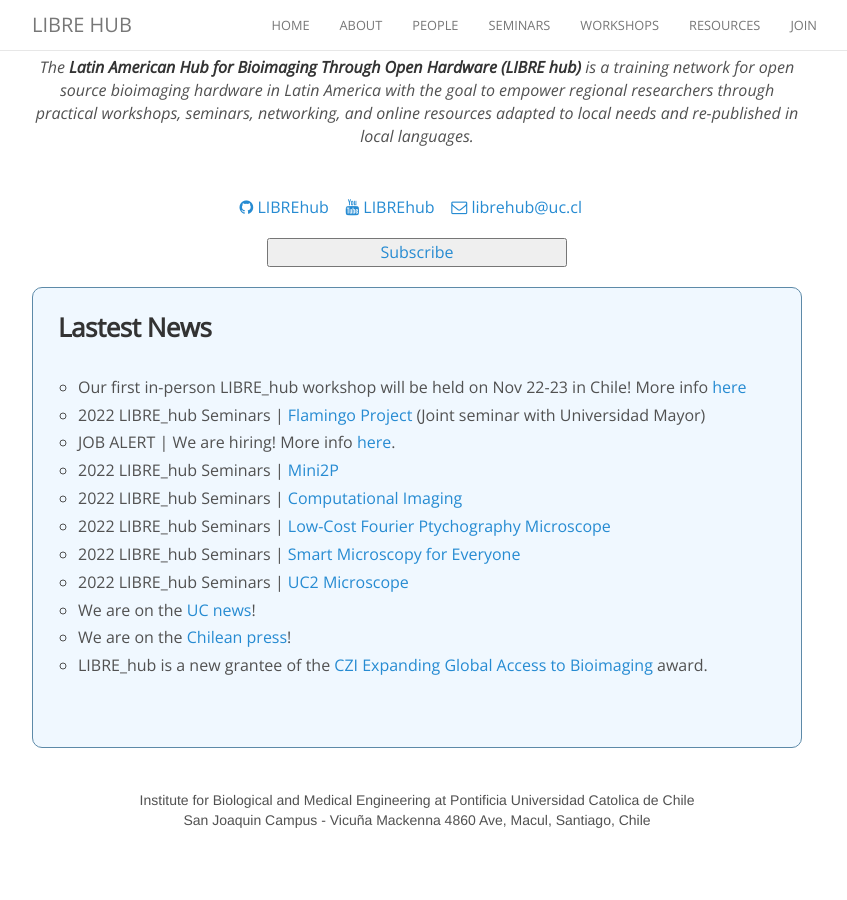
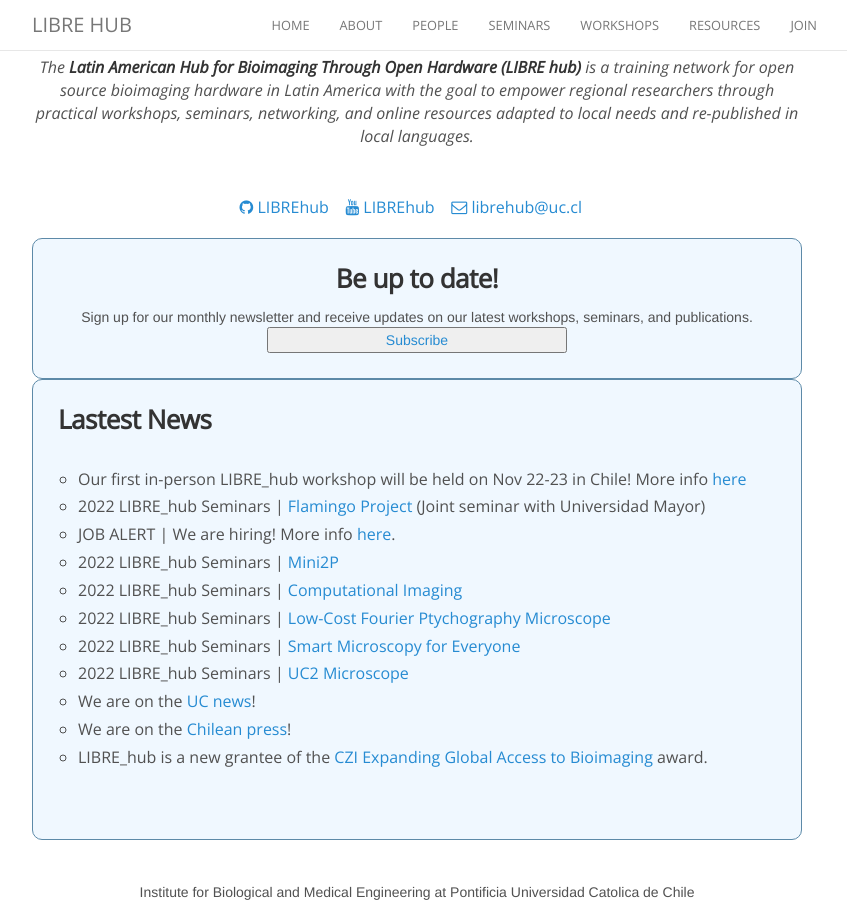
Before and after one commit to LIBREhub/LIBREhub.github.io, a Jekyll site: the page built from index.html, in a window 1280 px wide and 900 px high, scrolled down 523 px. Shown: the whole window, without its empty margins (223-1070 px from the left). Built offline with Jekyll 4.4.1, drawn with Linux system fonts in a browser that asks for light colours; nearby versions of some CDN libraries; comment, search, counter and statistics services are not loaded; before the commit the page ends 1395 px from its top, so only the background shows below that.

Commit message:
Update Suscribe box

```diff
--- a/index.html
+++ b/index.html
@@ -53,9 +53,22 @@
       <a href="mailto:librehub@uc.cl"><i class="fa fa-envelope-o"></i> librehub@uc.cl</a>&nbsp;&nbsp;&nbsp;
       </p>
       <p>
-      <a href="https://mailchi.mp/2efa11be3d6b/libre_hub" target="_blank"><button style="width:300px">Subscribe</button></a>
+
 <!--  <a href="https://mailchi.mp/2efa11be3d6b/libre_hub" target="_blank"><button style="height:200px;width:200px">Subscribe</button></a>  -->
       </p>
+      <!-- Suscribe box -->
+      <div class="w3-container" style="   background: #f0f8ff; padding: 25px; border-radius:10px; border: 1px solid #5d8aa8">
+        <div style="text-align:center">
+          <h3> Be up to date! </h3>
+          <span style="display: block; margin-bottom: 1em"></span>
+          <div>
+           Sign up for our monthly newsletter and receive updates on
+           our latest workshops, seminars, and publications.
+          </div >
+          <a href="https://mailchi.mp/2efa11be3d6b/libre_hub" target="_blank"><button style="width:300px">Subscribe</button></a>
+        </div >
+      </div>
+    <!-- Latest news box -->
       <div class="w3-container" style="   background: #f0f8ff; padding: 25px; border-radius:10px; border: 1px solid #5d8aa8">
         <div style="text-align:left">
           <h3> Lastest News </h3>
```
